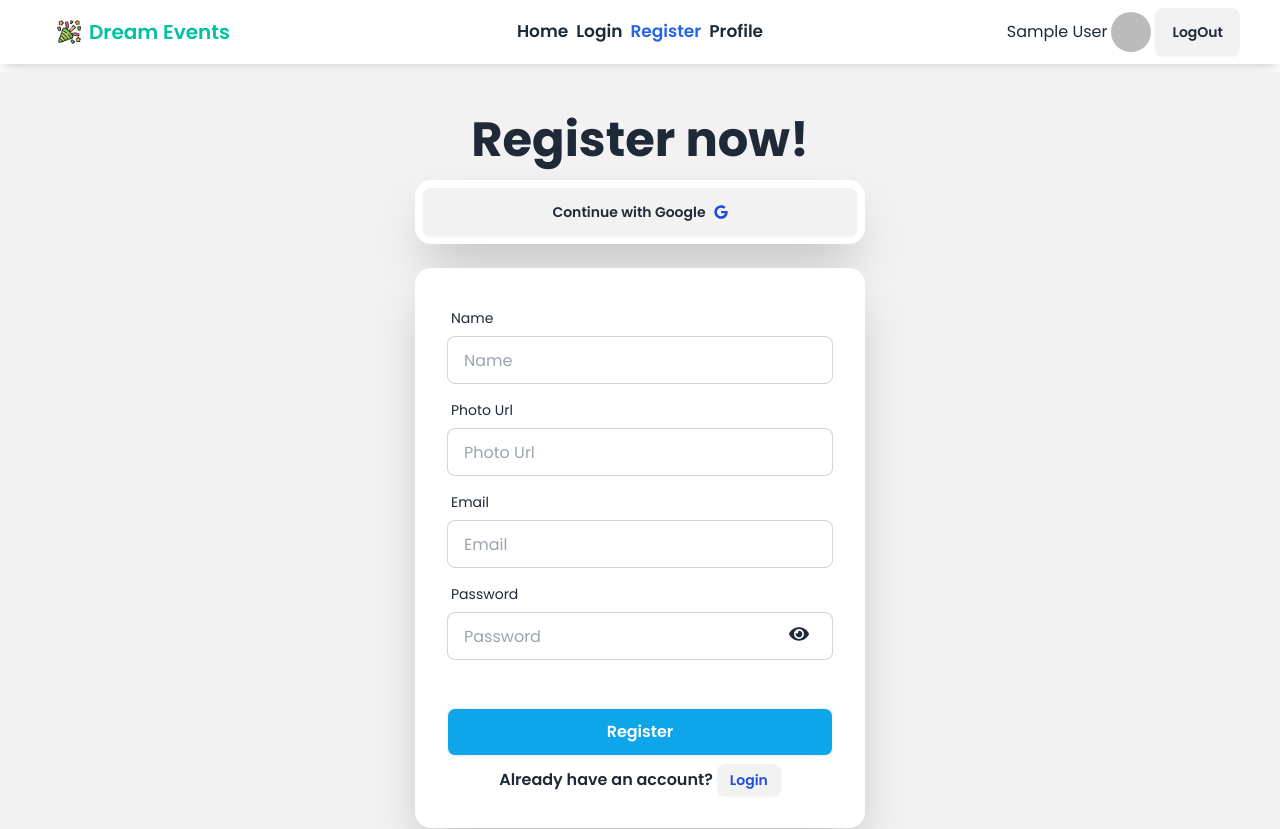
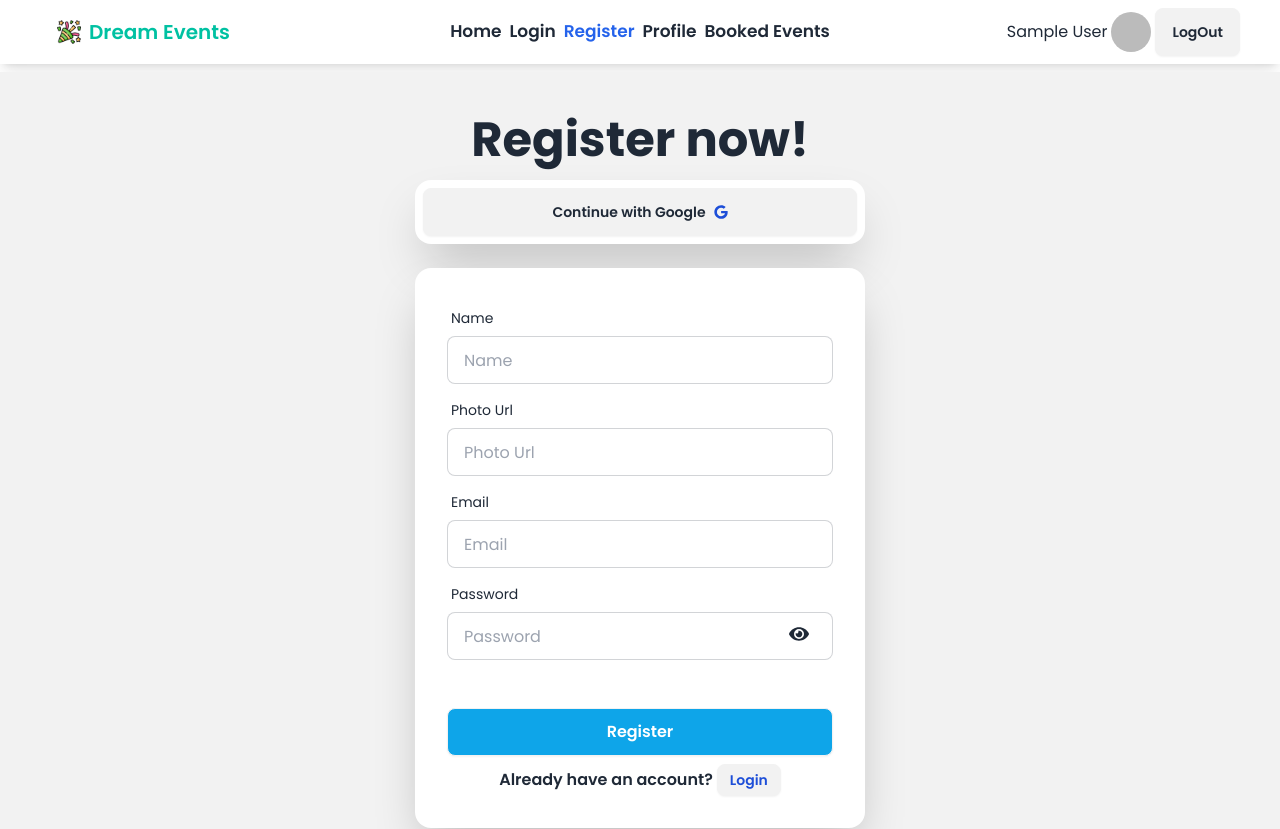
Before and after one commit to Sakhawat71/event-management, a React (Vite) app: page /register in a window 1280 px wide. Shown: the top 829 px of the page. Built offline with nearby package versions, Linux system fonts and the light colour scheme; no server answers; sample sign-in values are in the browser's storage; a web font is replaced by a local one.

Commit message:
extra components booked Events

```diff
--- a/src/Router/Router.jsx
+++ b/src/Router/Router.jsx
@@ -7,6 +7,7 @@ import EventDatails from "../pages/EventDatails/EventDatails";
 import Profile from "../pages/Profile/Profile";
 import ErrorPage from "../pages/ErrorPage/ErrorPage";
 import PrivateRouter from "./PrivateRouter";
+import BookedEvents from "../pages/BookedEvents/BookedEvents";
 
 const Router = createBrowserRouter([
     {
@@ -35,6 +36,10 @@ const Router = createBrowserRouter([
             {
                 path: '/profile',
                 element: <PrivateRouter><Profile></Profile></PrivateRouter>,
+            },
+            {
+                path: '/booked_events',
+                element: <PrivateRouter><BookedEvents></BookedEvents></PrivateRouter>
             }
         ]
     }
--- a/src/components/Navbar/Navbar.jsx
+++ b/src/components/Navbar/Navbar.jsx
@@ -11,7 +11,7 @@ const Navbar = () => {
     const handelLogOut = () => {
         logOut()
             .then(() => {
-                swal("Good job!", "Log Out!", "success");
+                swal("Thanks!", "Log Out!", "success");
             })
             .catch((error) => {
                 console.error(error)
@@ -47,6 +47,12 @@ const Navbar = () => {
                         to="/profile"
                     >Profile</NavLink>
                 </li>
+                <li>
+                    <NavLink
+                        className={({ isActive, isPending }) => isActive ? 'text-blue-600' : isPending ? 'text-black' : ''}
+                        to="/booked_events"
+                    >Booked Events</NavLink>
+                </li>
             </>
         }
     </>
@@ -81,7 +87,10 @@ const Navbar = () => {
 
             <div className="navbar-end">
                 <div>
-                    <p className="w-full">{user?.displayName}</p>
+                    {/* <p className="w-full">{user?.displayName}</p> */}
+                    {
+                        user?.displayName
+                    }
                 </div>
                 <label tabIndex={0} className="btn btn-ghost btn-circle avatar">
                     <div className="w-10 rounded-full">
--- /dev/null
+++ b/src/pages/BookedEvents/BookedEvents.jsx
@@ -0,0 +1,10 @@
+
+const BookedEvents = () => {
+    return (
+        <div className="mt-20 w-screen h-screen">
+            <p className="text-center">There are no booked events</p>
+        </div>
+    );
+};
+
+export default BookedEvents;
```
